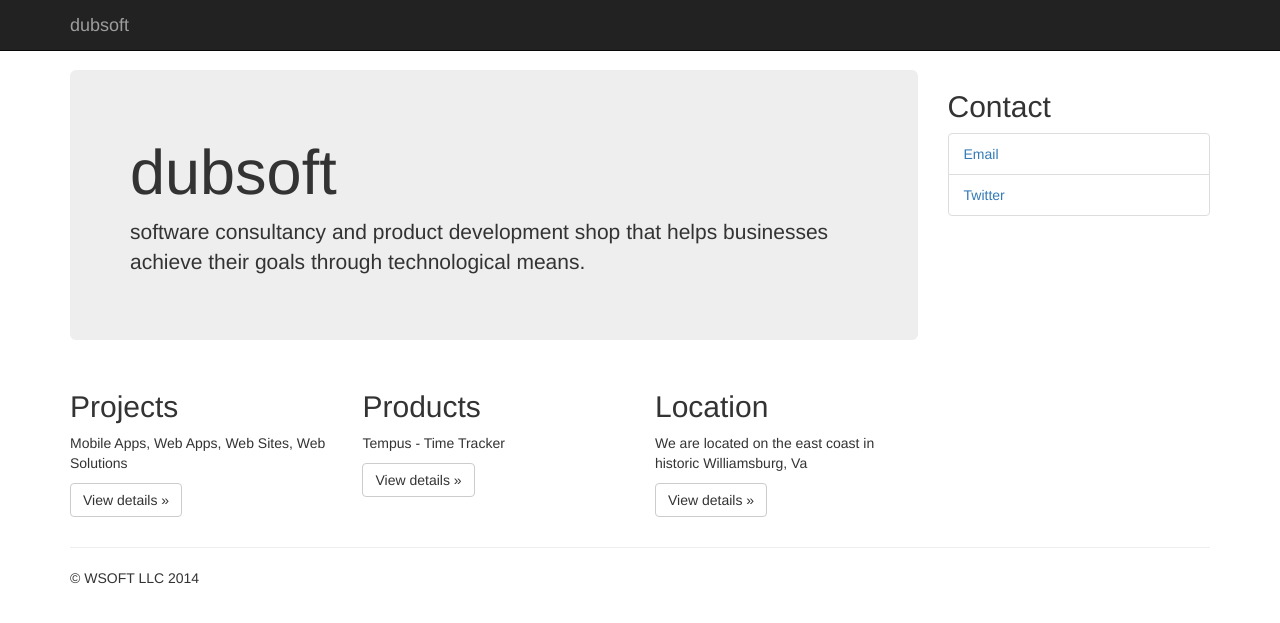
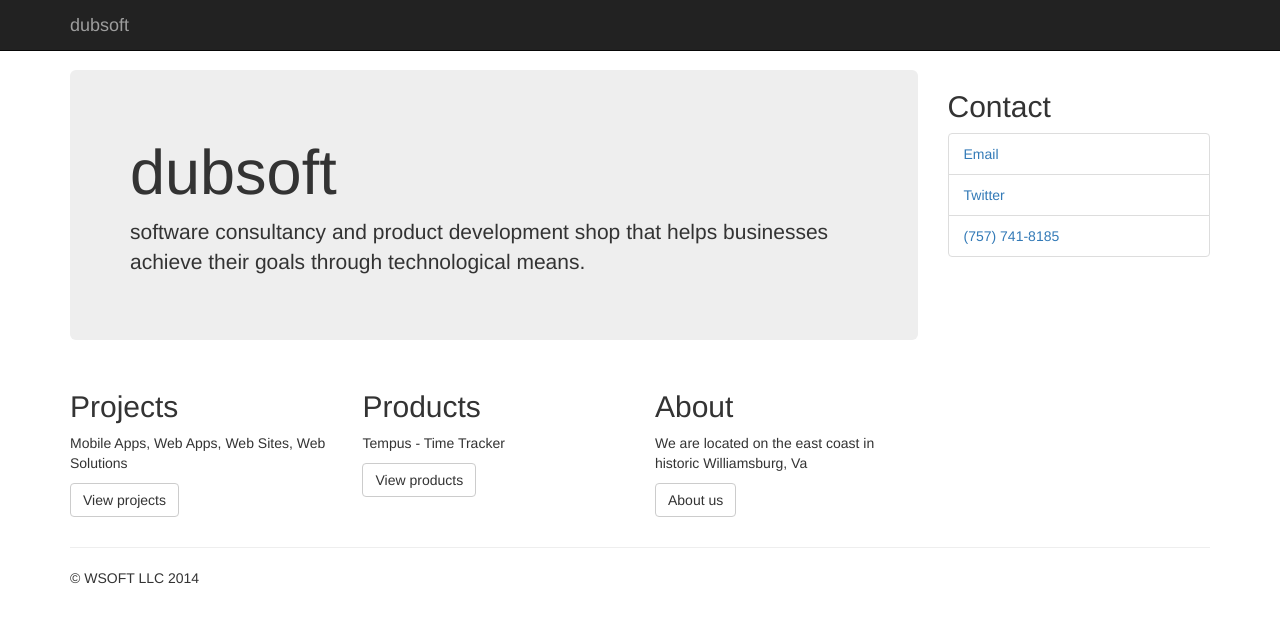
Before and after one commit to dubsoft/dubsoft-www, a Jekyll site: the page built from index.html, in a window 1280 px wide. Shown: the top 623 px of the page. Built offline with Jekyll 4.4.1, drawn with Linux system fonts in a browser that asks for light colours; nearby versions of some CDN libraries; Markdown is read by kramdown in place of the engine named in the settings.

Commit message:
Add phone
Add links to projects, products, and about

```diff
--- a/index.html
+++ b/index.html
@@ -15,17 +15,17 @@
       <div class="col-6 col-sm-6 col-lg-4">
         <h2>Projects</h2>
         <p>Mobile Apps, Web Apps, Web Sites, Web Solutions</p>
-        <p><a class="btn btn-default" href="#projects" role="button">View details &raquo;</a></p>
+        <p><a class="btn btn-default" href="/projects/" role="button">View projects</a></p>
       </div><!--/span-->
       <div class="col-6 col-sm-6 col-lg-4">
         <h2>Products</h2>
         <p>Tempus - Time Tracker</p>
-        <p><a class="btn btn-default" href="#products" role="button">View details &raquo;</a></p>
+        <p><a class="btn btn-default" href="/products/" role="button">View products</a></p>
       </div><!--/span-->
       <div class="col-6 col-sm-6 col-lg-4">
-        <h2>Location</h2>
+        <h2>About</h2>
         <p>We are located on the east coast in historic Williamsburg, Va</p>
-        <p><a class="btn btn-default" href="#location" role="button">View details &raquo;</a></p>
+        <p><a class="btn btn-default" href="/location/" role="button">About us</a></p>
       </div><!--/span-->
     </div><!--/row-->
   </div><!--/span-->
@@ -35,6 +35,7 @@
     <div class="list-group">
       <li class="list-group-item"><a href="mailto:will@dubsoft.net">Email</a></li>
       <li class="list-group-item"><a href="https://twitter.com/dubsoft">Twitter</a></li>
+      <li class="list-group-item"><a href="tel:+17577418185">(757) 741-8185</a></li>
     </div>
   </div><!--/span-->
 </div><!--/row-->
```
